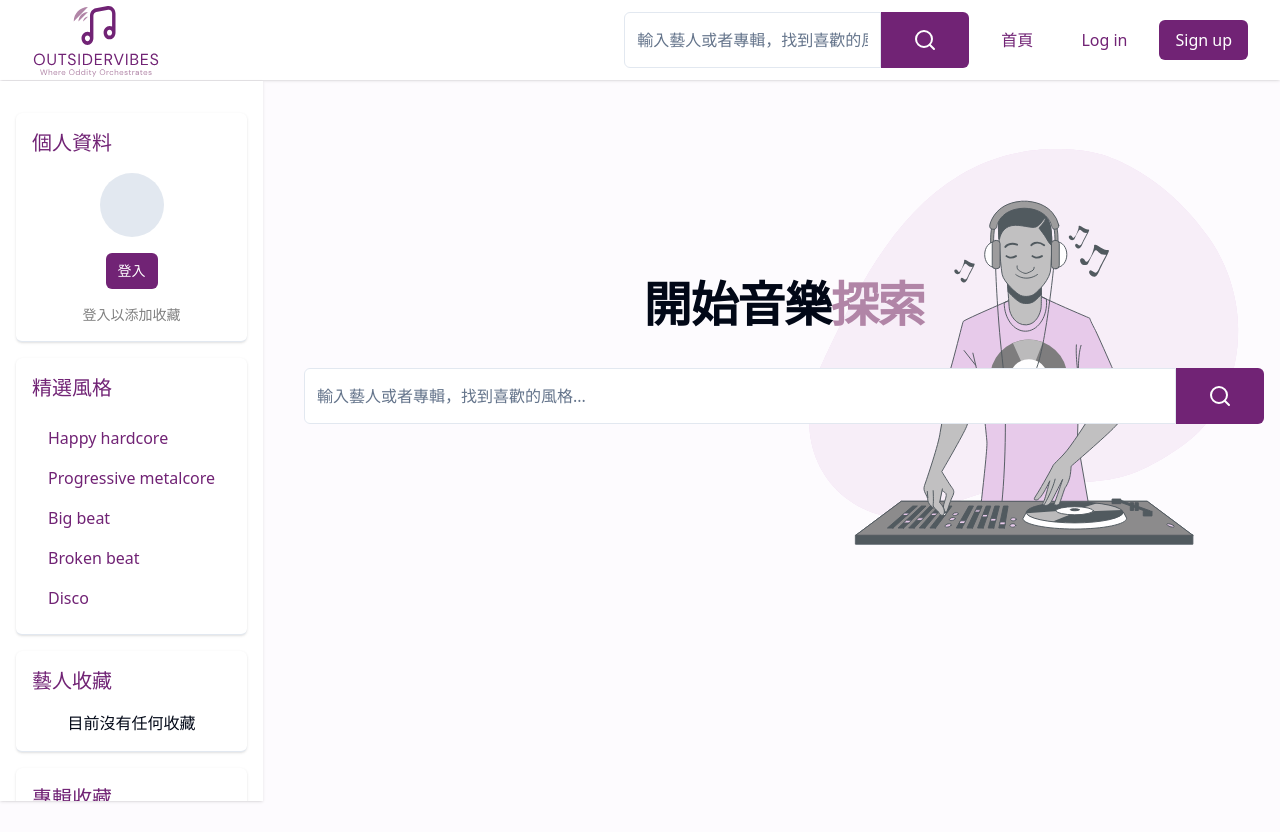
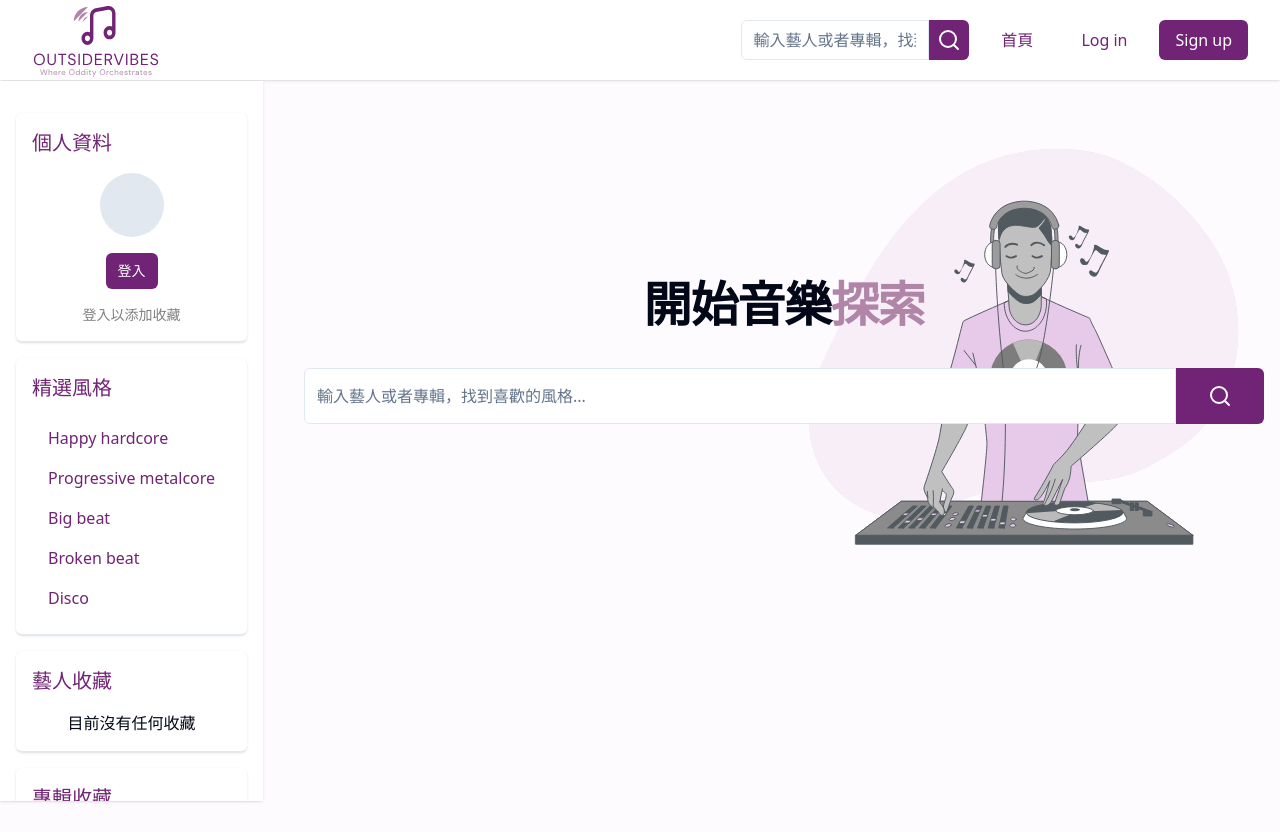
Before and after one commit to wyltw/outsider-vibes, a Next.js app: page /home in a window 1280 px wide. Built offline with nearby package versions, Linux system fonts and the light colour scheme.

Commit message:
feat: finish search bar ui in sheet and add context for sheet to close after submit

```diff
--- a/src/app/layout.tsx
+++ b/src/app/layout.tsx
@@ -2,7 +2,7 @@ import type { Metadata } from "next";
 import { Toaster } from "react-hot-toast";
 import { DM_Sans, Noto_Sans_TC } from "next/font/google";
 import "./globals.css";
-import SearchTextContextProvider from "@/contexts/SearchTextContextProvider";
+import SheetToggleContextProvider from "@/contexts/SheetToggleContextProvider";
 
 const notoSansTC = Noto_Sans_TC({
   subsets: ["latin"],
@@ -30,7 +30,7 @@ export default function RootLayout({
       <body
         className={`${dmSans.variable} ${notoSansTC.variable} bg-[#FDFBFE]`}
       >
-        <SearchTextContextProvider>{children}</SearchTextContextProvider>
+        <SheetToggleContextProvider>{children}</SheetToggleContextProvider>
         <Toaster position="bottom-right" reverseOrder={false} />
       </body>
     </html>
--- a/src/components/header.tsx
+++ b/src/components/header.tsx
@@ -22,7 +22,7 @@ export default function Header({ children, page }: HeaderProps) {
       >
         <Logo width={128} height={76} />
         <div className="flex flex-1 justify-end gap-x-4">
-          {page === "home" && <SearchForm context="home" />}
+          {page === "home" && <SearchForm context="header" />}
           <nav className="flex gap-x-4">{children}</nav>
         </div>
       </div>
--- a/src/components/home-page/home-header.tsx
+++ b/src/components/home-page/home-header.tsx
@@ -1,3 +1,4 @@
+"use client";
 import React from "react";
 import Header from "../header";
 import RouteList from "../route-list";
@@ -12,15 +13,17 @@ import {
   Sheet,
 } from "../ui/sheet";
 import SearchForm from "../search-form";
+import { useSheetToggleContext } from "@/lib/hooks";
 
 export default function HomeHeader() {
+  const { isOpen, handleChangeSheetToggle } = useSheetToggleContext();
   return (
     <>
       <Header page="home">
         <RouteList routes={headerRoutes} context="header" />
-        <Sheet>
+        <Sheet open={isOpen} onOpenChange={handleChangeSheetToggle}>
           <SheetTrigger asChild>
-            <Button className="sm:hidden" variant="ghost" size="icon">
+            <Button className="md:hidden" variant="ghost" size="icon">
               <Menu className="text-primary" />
             </Button>
           </SheetTrigger>
@@ -29,8 +32,10 @@ export default function HomeHeader() {
             <SheetHeader>
               <SheetTitle className="mb-4">Menu</SheetTitle>
             </SheetHeader>
-            <SearchForm context="header" />
-            <RouteList context="sheet" routes={headerRoutes} />
+            <div className="space-y-4">
+              <SearchForm context="sheet" />
+              <RouteList context="sheet" routes={headerRoutes} />
+            </div>
           </SheetContent>
         </Sheet>
       </Header>
--- a/src/components/route-list.tsx
+++ b/src/components/route-list.tsx
@@ -16,7 +16,7 @@ export default function RouteList({ routes, context }: RouteListProps) {
         className={cn(
           context === "header" && "hidden items-center gap-x-4 md:flex",
           context === "sheet" && "flex flex-col gap-y-4",
-          context == "sidebar" && "self-stretch",
+          context === "sidebar" && "self-stretch",
         )}
       >
         {routes.map((route) => (
--- a/src/components/search-form.tsx
+++ b/src/components/search-form.tsx
@@ -6,8 +6,9 @@ import { Button } from "./ui/button";
 import { Input } from "./ui/input";
 import { useParams, useRouter } from "next/navigation";
 import { cn } from "@/lib/utils";
+import { useSheetToggleContext } from "@/lib/hooks";
 
-type SearchFormProps = { context: "header" | "home" };
+type SearchFormProps = { context: "header" | "home" | "sheet" };
 
 type Params = { query: string };
 
@@ -15,6 +16,7 @@ export default function SearchForm({ context }: SearchFormProps) {
   const router = useRouter();
   const params: Params = useParams();
   const [searchText, setSearchText] = useState("");
+  const { handleChangeSheetToggle } = useSheetToggleContext();
   useEffect(() => {
     if (params.query) {
       setSearchText(decodeURIComponent(params.query));
@@ -26,6 +28,7 @@ export default function SearchForm({ context }: SearchFormProps) {
   const handleSubmit = (event: React.FormEvent<HTMLFormElement>) => {
     event.preventDefault();
     router.push(`/search/${searchText}`);
+    handleChangeSheetToggle(false);
   };
   return (
     <form
@@ -44,6 +47,7 @@ export default function SearchForm({ context }: SearchFormProps) {
             "hover:w-50 rounded-e-none text-base placeholder:text-base focus-visible:ring-primary md:h-14",
             context === "header" &&
               "h-10 w-2/5 transition-all duration-700 focus-visible:w-full md:h-10",
+            context === "sheet" && "rounded-e-md md:h-10",
           )}
           placeholder="輸入藝人或者專輯，找到喜歡的風格..."
         />
@@ -53,6 +57,7 @@ export default function SearchForm({ context }: SearchFormProps) {
         className={cn(
           "h-10 rounded-s-none md:h-14",
           context === "header" && "md:h-10",
+          context === "sheet" && "hidden",
         )}
       >
         <Search />
--- a/src/contexts/SearchTextContextProvider.tsx
+++ /dev/null
@@ -1,25 +0,0 @@
-"use client";
-import { createContext, ReactNode, useState } from "react";
-
-type TSearchTextContext = {
-  searchText: string;
-  handleChangeSearchText: (searchText: string) => void;
-};
-
-export const SearchTextContext = createContext<TSearchTextContext | null>(null);
-
-type SearchTextContextProviderProps = { children: ReactNode };
-
-export default function SearchTextContextProvider({
-  children,
-}: SearchTextContextProviderProps) {
-  const [searchText, setSearchText] = useState("");
-  const handleChangeSearchText = (searchText: string) => {
-    setSearchText(searchText);
-  };
-  return (
-    <SearchTextContext.Provider value={{ searchText, handleChangeSearchText }}>
-      {children}
-    </SearchTextContext.Provider>
-  );
-}
--- /dev/null
+++ b/src/contexts/SheetToggleContextProvider.tsx
@@ -0,0 +1,29 @@
+"use client";
+import { createContext, ReactNode, useState } from "react";
+
+type TSheetToggleContext = {
+  isOpen: boolean;
+  handleChangeSheetToggle: (open: boolean) => void;
+};
+
+export const SheetToggleContext = createContext<TSheetToggleContext | null>(
+  null,
+);
+
+type SheetToggleContextProviderProps = { children: ReactNode };
+
+export default function SheetToggleContextProvider({
+  children,
+}: SheetToggleContextProviderProps) {
+  const [isOpen, setIsOpen] = useState(false);
+  const handleChangeSheetToggle = (open: boolean) => {
+    setIsOpen(open);
+  };
+  const context = { isOpen, handleChangeSheetToggle };
+  console.log(context);
+  return (
+    <SheetToggleContext.Provider value={context}>
+      {children}
+    </SheetToggleContext.Provider>
+  );
+}
--- a/src/lib/hooks.ts
+++ b/src/lib/hooks.ts
@@ -1,10 +1,10 @@
-import { SearchTextContext } from "@/contexts/SearchTextContextProvider";
+import { SheetToggleContext } from "@/contexts/SheetToggleContextProvider";
 import { useContext } from "react";
 
-export const useSearchTextContext = () => {
-  const context = useContext(SearchTextContext);
+export const useSheetToggleContext = () => {
+  const context = useContext(SheetToggleContext);
   if (!context) {
-    throw new Error("check if SearchTextContextProvider is placing correctly");
+    throw new Error("check if SheetToggleContextProvider is placing correctly");
   }
   return context;
 };
```
